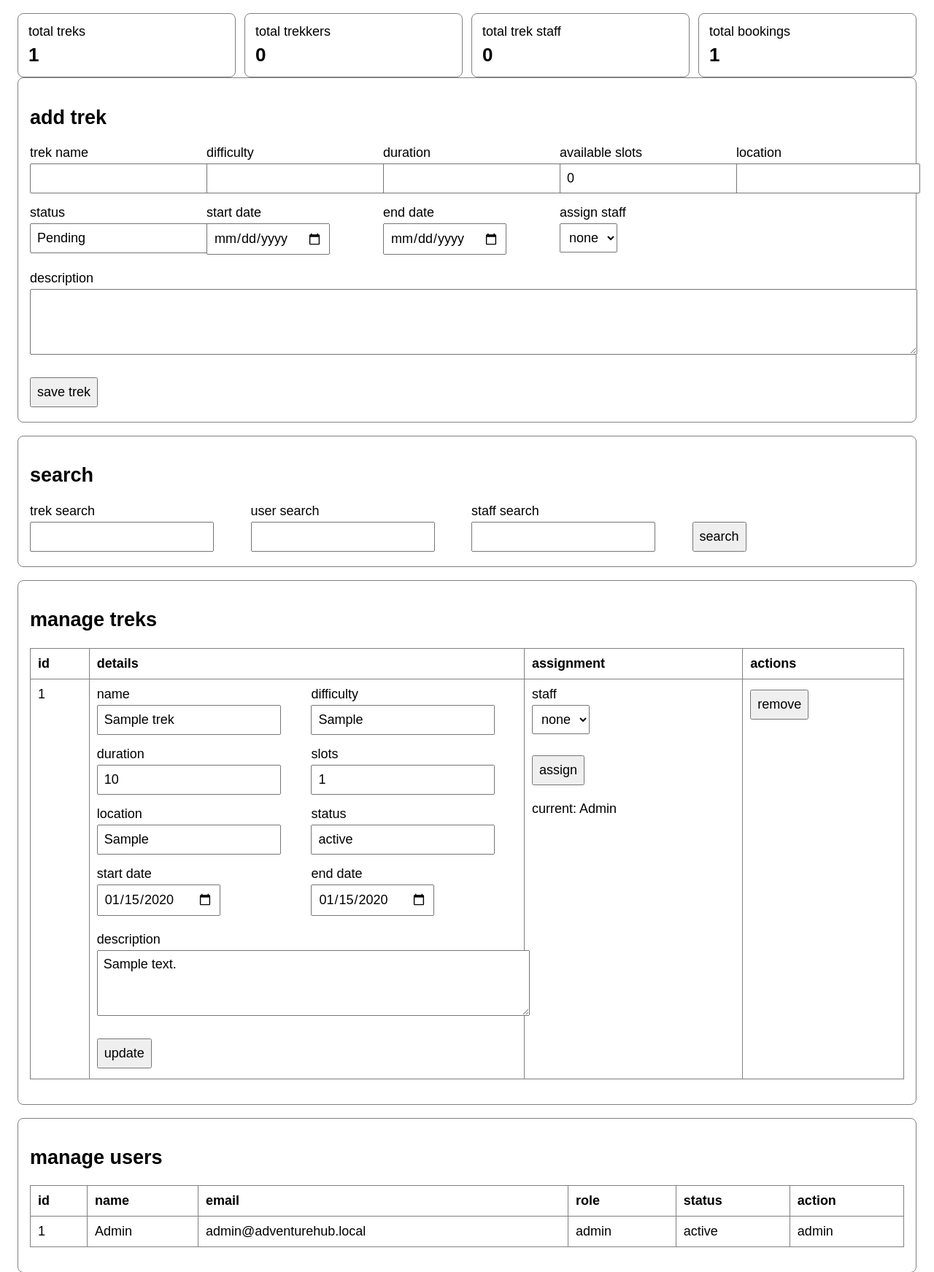
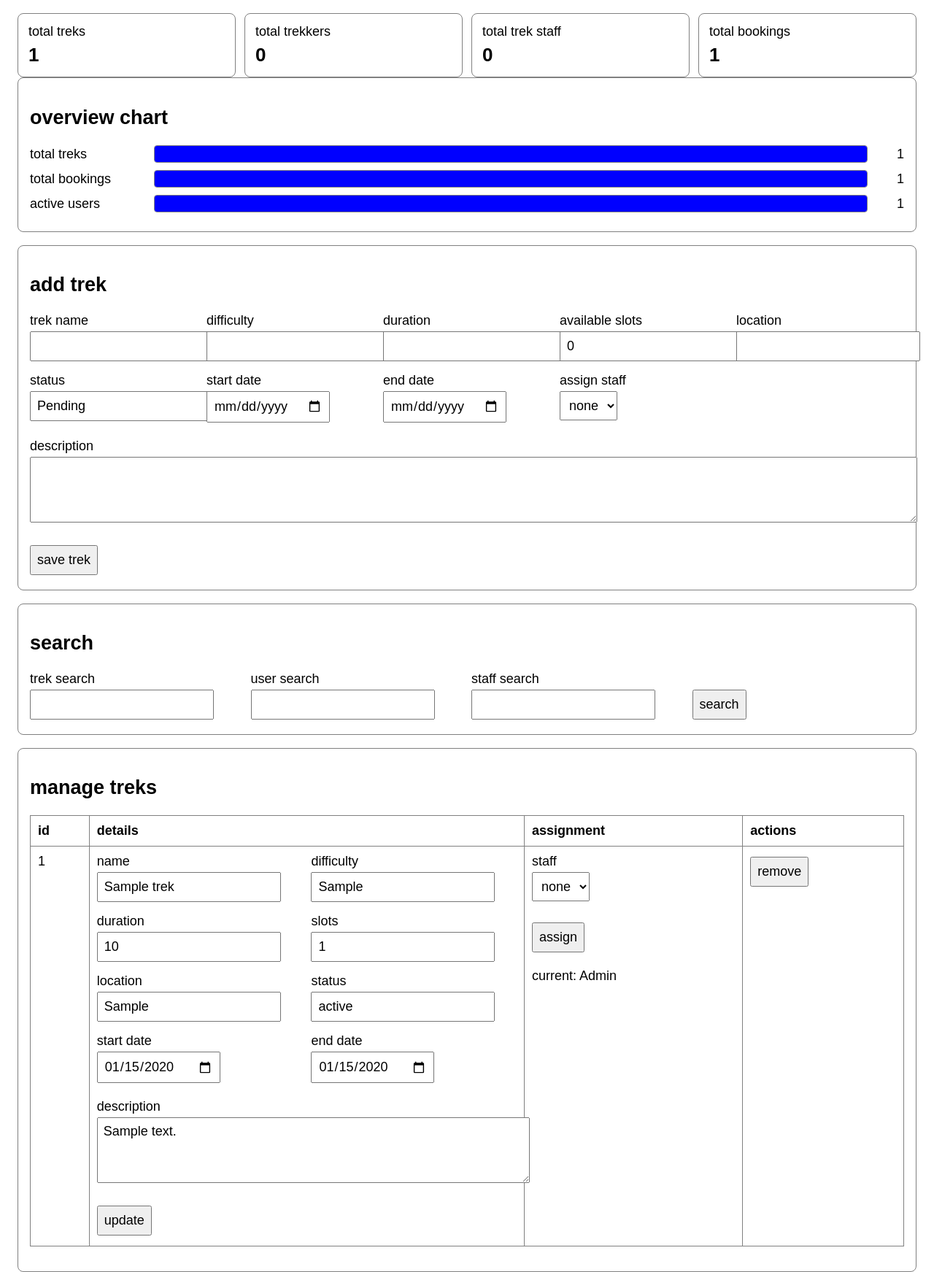
Before and after one commit to Deepesh-Dey/24f3002746, a Flask app: page /admin in a window 1280 px wide. Shown: the part 226-1969 px from the top of the page at 73% size. Run offline with Flask 3, Linux system fonts and the light colour scheme; the visitor is signed in with stand-in values (Sample User, id 1); data comes from the database, SQL or seed files in the repository; tables that the repository leaves empty hold one stand-in row (values such as "Sample post").

Commit message:
Milestone-8-TMA Charts

```diff
--- a/app.py
+++ b/app.py
@@ -139,13 +139,34 @@ def fetchStats():
 	staffCount = cursor.fetchone()[0]
 	cursor.execute("SELECT COUNT(*) FROM bookings")
 	bookingCount = cursor.fetchone()[0]
+	cursor.execute("SELECT COUNT(*) FROM users WHERE status = 'active'")
+	activeUserCount = cursor.fetchone()[0]
 	connection.close()
 	return {
 		"trekCount": trekCount,
 		"userCount": userCount,
 		"staffCount": staffCount,
 		"bookingCount": bookingCount,
+		"activeUserCount": activeUserCount,
 	}
+
+
+def buildChartBars(dataPairs):
+	# turns a list of (label, value) pairs into bars sized relative to the biggest value
+	maxValue = max((value for _, value in dataPairs), default=0)
+	bars = []
+	for label, value in dataPairs:
+		pct = int((value / maxValue) * 100) if maxValue > 0 else 0
+		bars.append({"label": label, "value": value, "pct": pct})
+	return bars
+
+
+def countBookingStatuses(bookings):
+	counts = {"Booked": 0, "Cancelled": 0, "Completed": 0}
+	for booking in bookings:
+		if booking["booking_status"] in counts:
+			counts[booking["booking_status"]] += 1
+	return counts
 
 
 def fetchTreks(searchText=None):
@@ -761,6 +782,11 @@ def adminDashboard():
 	users = fetchUsers(request.args.get("userSearch"))
 	staff = fetchStaff(request.args.get("staffSearch"))
 	bookings = fetchBookings()
+	chartBars = buildChartBars([
+		("total treks", stats["trekCount"]),
+		("total bookings", stats["bookingCount"]),
+		("active users", stats["activeUserCount"]),
+	])
 	return render_template(
 		"admin_dashboard.html",
 		stats=stats,
@@ -768,6 +794,7 @@ def adminDashboard():
 		users=users,
 		staff=staff,
 		bookings=bookings,
+		chartBars=chartBars,
 		currentUser=getCurrentUser(),
 	)
 
@@ -868,6 +895,8 @@ def staffDashboard():
 		if selectedTrek is not None:
 			participants = fetchTrekParticipants(selectedTrek["id"])
 
+	chartBars = buildChartBars([(trek["trek_name"], trek["participant_count"]) for trek in treks])
+
 	return render_template(
 		"staff_dashboard.html",
 		currentUser=currentUser,
@@ -875,6 +904,7 @@ def staffDashboard():
 		treks=treks,
 		selectedTrek=selectedTrek,
 		participants=participants,
+		chartBars=chartBars,
 	)
 
 
@@ -912,13 +942,15 @@ def viewStaffTrek(trekId):
 		return redirect(url_for("staffDashboard"))
 
 	participants = fetchTrekParticipants(trekId)
+	staffTreks = fetchAssignedTreks(currentUser["id"])
 	return render_template(
 		"staff_dashboard.html",
 		currentUser=currentUser,
 		profile=getStaffProfile(currentUser["id"]),
-		treks=fetchAssignedTreks(currentUser["id"]),
+		treks=staffTreks,
 		selectedTrek=trek,
 		participants=participants,
+		chartBars=buildChartBars([(t["trek_name"], t["participant_count"]) for t in staffTreks]),
 	)
 
 
@@ -935,6 +967,9 @@ def userDashboard():
 	# used by the template to hide the book button for treks already booked
 	activeTrekIds = [booking["trek_id"] for booking in myBookings if booking["booking_status"] == "Booked"]
 
+	statusCounts = countBookingStatuses(myBookings)
+	chartBars = buildChartBars(list(statusCounts.items()))
+
 	return render_template(
 		"user_dashboard.html",
 		currentUser=currentUser,
@@ -943,6 +978,7 @@ def userDashboard():
 		activeTrekIds=activeTrekIds,
 		difficulty=difficulty,
 		location=location,
+		chartBars=chartBars,
 	)
 
 
--- a/templates/admin_dashboard.html
+++ b/templates/admin_dashboard.html
@@ -82,6 +82,36 @@
             margin-bottom: 12px;
         }
 
+        .chart-row {
+            display: flex;
+            align-items: center;
+            gap: 10px;
+            margin-bottom: 10px;
+        }
+
+        .chart-label {
+            width: 160px;
+        }
+
+        .chart-track {
+            flex: 1;
+            background: whitesmoke;
+            border: 1px solid gray;
+            border-radius: 4px;
+            height: 22px;
+            overflow: hidden;
+        }
+
+        .chart-fill {
+            height: 100%;
+            background: blue;
+        }
+
+        .chart-value {
+            width: 40px;
+            text-align: right;
+        }
+
         a {
             color: blue;
         }
@@ -107,6 +137,17 @@
         <div class="stat">total trekkers<strong>{{ stats.userCount }}</strong></div>
         <div class="stat">total trek staff<strong>{{ stats.staffCount }}</strong></div>
         <div class="stat">total bookings<strong>{{ stats.bookingCount }}</strong></div>
+    </div>
+
+    <div class="section">
+        <h2>overview chart</h2>
+        {% for bar in chartBars %}
+        <div class="chart-row">
+            <div class="chart-label">{{ bar.label }}</div>
+            <div class="chart-track"><div class="chart-fill" style="width: {{ bar.pct }}%;"></div></div>
+            <div class="chart-value">{{ bar.value }}</div>
+        </div>
+        {% endfor %}
     </div>
 
     <div class="section">
```
Also changed, not shown: templates/staff_dashboard.html (+45 -0 lines), templates/user_dashboard.html (+41 -0 lines).
